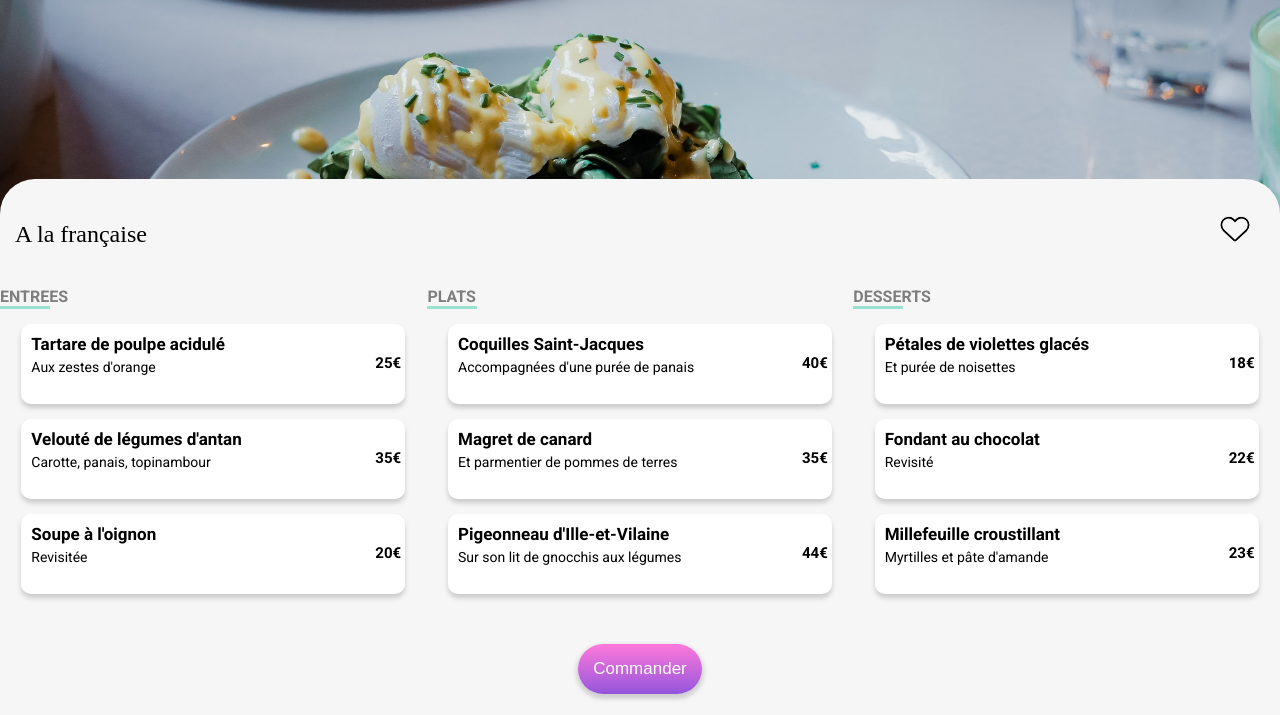
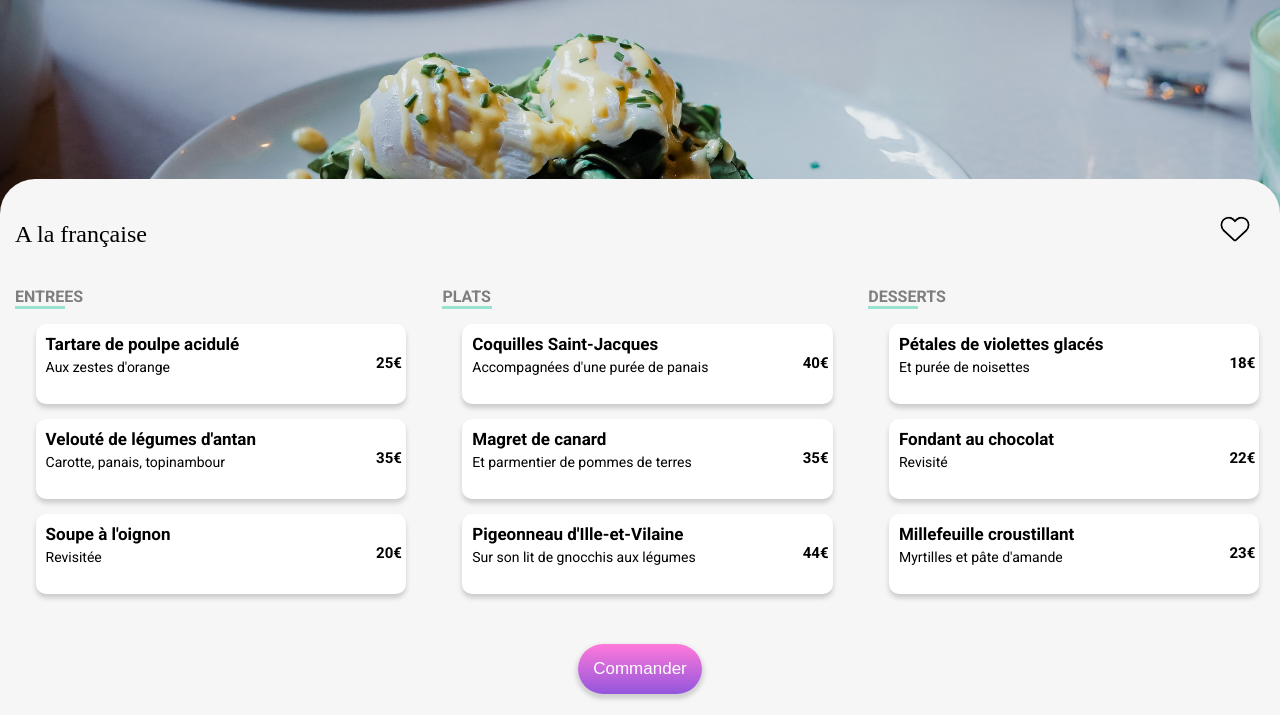
Before and after one commit to Laurene45/LaureneCourde_3_19042021, a website: page restaurants/alafrancaise.html in a window 1280 px wide. Shown: the part 85-800 px from the top of the page. Drawn offline with Linux system fonts and the light colour scheme; a web font is replaced by a local one.

Commit message:
modification du responsive design laptop-l et laptop-xxl

```diff
--- a/restaurants/alafrancaise.html
+++ b/restaurants/alafrancaise.html
@@ -207,7 +207,7 @@
                 <a href="#" title="Devenir partenaire">Devenir Partenaire</a>
             </li>
             <li><a href="#" title="Mentions légales">Mentions légales</a></li>
-            <li><a href="#" title="Contact">Contact</a></li>
+            <li><a href="mailto:laurene.courde@gmail.com" title="Contact">Contact</a></li>
         </ul>
     </footer>
 </body>
--- a/sass/_menu.scss
+++ b/sass/_menu.scss
@@ -111,6 +111,9 @@ h2 span {
 /*entrées, plats et desserts*/
 .entrees, .plats, .desserts {
     padding-bottom: 15px;
+    @include tablet{
+        margin-left: 15px;
+    }
     &__titre{
         color: $dark-grey;
         font-size: 16px;
@@ -125,7 +128,7 @@ h2 span {
         padding-bottom:0;
     }
     @include laptop{
-        width:40%;
+        width:35%;
 
     }
 }
@@ -140,6 +143,9 @@ h2 span {
     cursor: pointer;
     /*cache  le check qui dépasse */
     overflow: hidden;
+    @include laptop-xl{
+        width: 75%;
+    }
 }
 
 .name{
--- a/sass/_mixins.scss
+++ b/sass/_mixins.scss
@@ -60,8 +60,14 @@
 }
 
 
-@mixin laptop-xxl {
-  @media screen and (min-width: map-get($breakpoints, laptop-xxl)){
+@mixin laptop-l {
+  @media screen and (min-width: map-get($breakpoints, laptop-l-min)){
      @content;
    }
 }
+
+@mixin laptop-xl {
+  @media screen and (min-width: map-get($breakpoints, laptop-xl-min)){
+     @content;
+   }
+}
--- a/sass/_variables.scss
+++ b/sass/_variables.scss
@@ -17,5 +17,6 @@ $shadow:#d1d1d1;
 $breakpoints: (
     tablet-min: 768px,
     laptop-min: 1024px,
-    laptop-xxl: 1444px,
+    laptop-l-min: 1444px,
+    laptop-xl-min: 2050px,
 );
--- a/sass/main.scss
+++ b/sass/main.scss
@@ -72,8 +72,11 @@ header {
     @include laptop{
         left: 42%;
     }
-    @include laptop-xxl{
-        left:45%;
+    @include laptop-l{
+        left:44%;
+    }
+    @include laptop-xl{
+        left:46%;
     }
     & i {
         font-size: 16px;
@@ -128,7 +131,7 @@ button:hover{
         width: 100%;
         padding-bottom: 30px;
     }
-    @include laptop-xxl{
+    @include laptop-l{
         width: 70%;
     }
     &__flex{
@@ -159,8 +162,11 @@ button:hover{
         @include laptop {
             width:20%;
         }
-        @include laptop-xxl{
-            width:22%;
+        @include laptop-l{
+            width:20%;
+        }
+        @include laptop-xl{
+            width:15%;
         }
     }
 
@@ -213,9 +219,10 @@ button:hover{
         @include laptop{
             width: 35%;
         }
-        @include laptop-xxl{
-            width: 22%;
+        @include laptop-xl{
+            width: 20%;
         }
+
     }
 }
 
```
Also changed, not shown: restaurants/lanoteenchantee.html (+1 -1 lines), restaurants/lapalettedugout.html (+1 -1 lines), restaurants/ledelicedessens.html (+1 -1 lines), css/style.css, 1 other file.
